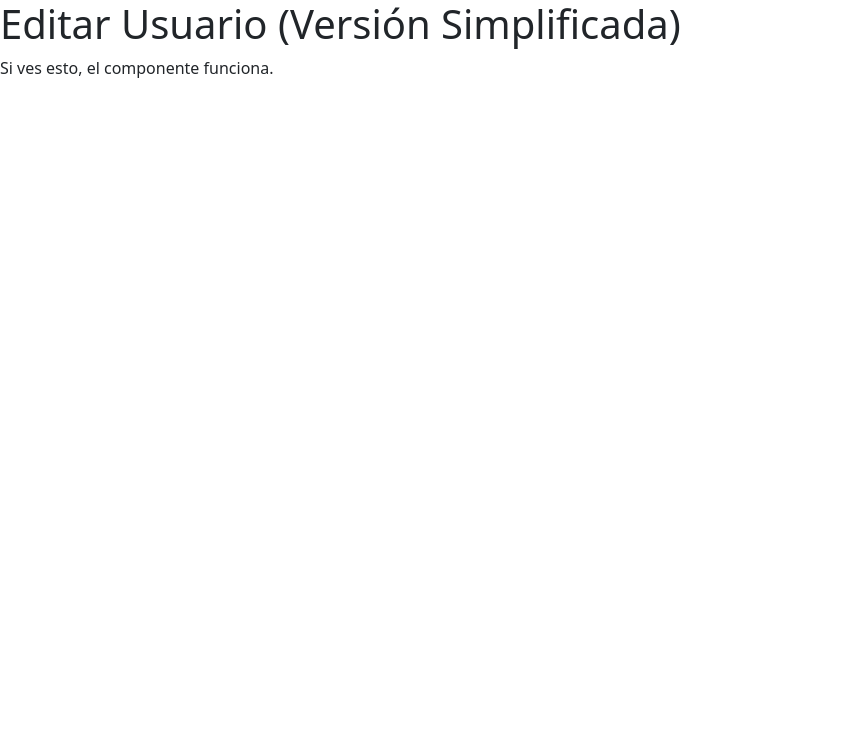
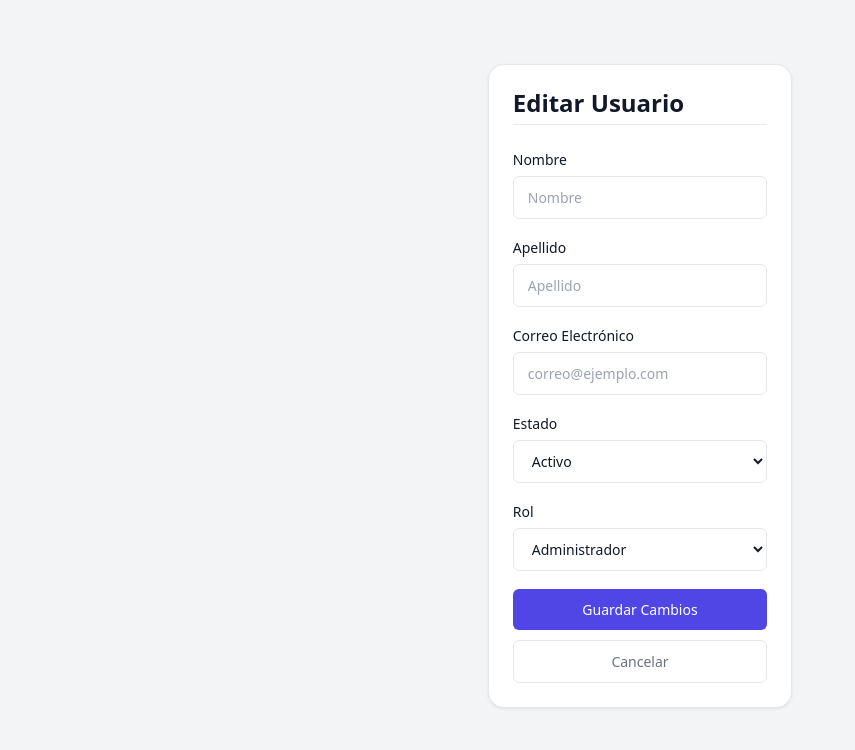
Before and after one commit to Auder20/SysCurrInge, a React (Create React App) app in the folder frontend/: page /edit-user/1 in a window 1280 px wide. Shown: the top 750 px of the page, without its empty margins (0-855 px from the left). Built offline with nearby package versions, Linux system fonts and the light colour scheme; no server answers.

Commit message:
correccion de edituser

```diff
--- a/frontend/src/App.js
+++ b/frontend/src/App.js
@@ -65,7 +65,7 @@ const App = () => {
                 {/* Rutas para editar */}
                 <Route path="/editTask/:id" element={<EditTask />} />
                 <Route path="/editMeeting/:id" element={<EditMeeting />} />
-                <Route path="/edit-user/:id" element={<EditUserSimple />} />
+                <Route path="/edit-user/:id" element={<EditUser />} />
 
                 {/* Rutas de coordinador */}
                 <Route path="/coordinator" element={<CoordinatorDashboard />} />
@@ -79,8 +79,6 @@ const App = () => {
                 {/* Rutas de asistencia */}
                 <Route path="/attendance" element={<AttendanceRegistration />} />
 
-                {/* Rutas de edición */}
-                <Route path="/edit-user/:id" element={<EditUser />} />
 
                 {/* Ruta por defecto */}
                 <Route path="/" element={<Navigate to="/login" replace />} />
```
